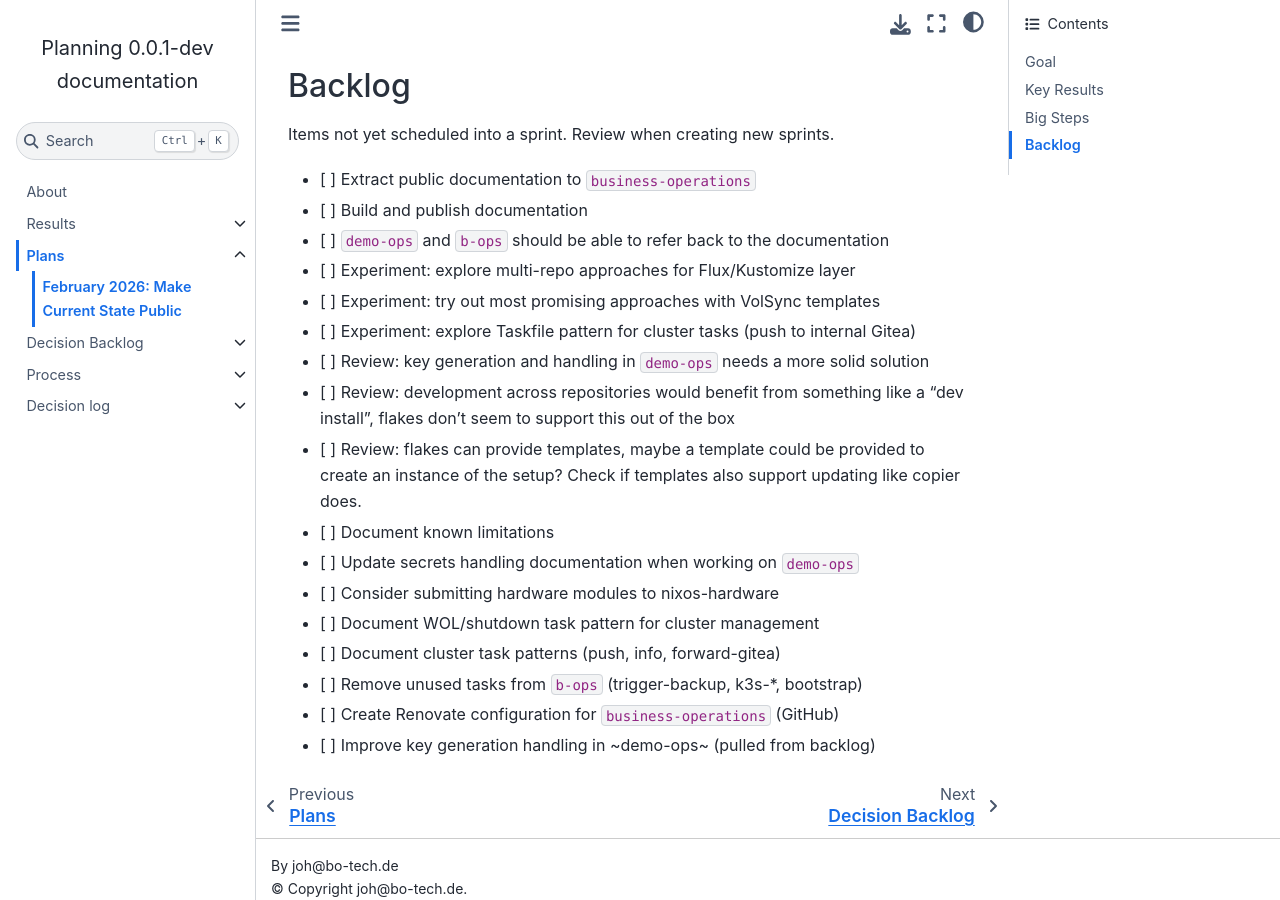
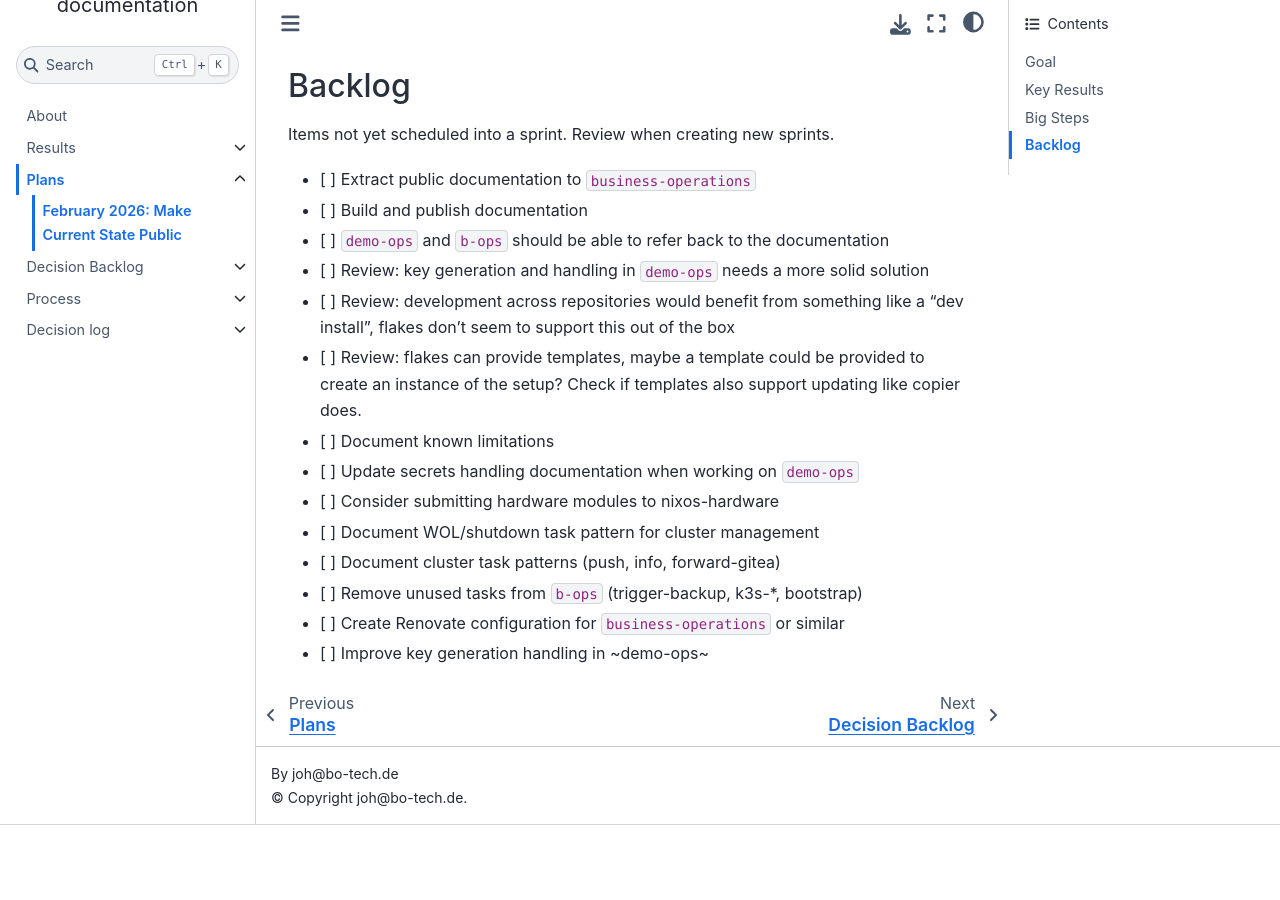
Before and after one commit to bo-tech/business-operations-planning, a Sphinx documentation site: the page built from docs/plans/2026-02-plan.md, in a window 1280 px wide and 900 px high, scrolled down 1092 px. Built offline with Sphinx 7.4.7 and the Sphinx Book theme 1.1.4, drawn with Linux system fonts in a browser that asks for light colours; after the commit the page ends 1917 px from its top, so only the background shows below that.

Commit message:
sprint: Prepare for Sprint 3

```diff
--- a/docs/plans/2026-02-plan.md
+++ b/docs/plans/2026-02-plan.md
@@ -42,11 +42,6 @@ Items not yet scheduled into a sprint. Review when creating new sprints.
 - [ ] Build and publish documentation
 - [ ] `demo-ops` and `b-ops` should be able to refer back to the
   documentation
-- [ ] Experiment: explore multi-repo approaches for Flux/Kustomize layer
-- [ ] Experiment: try out most promising approaches with VolSync
-  templates
-- [ ] Experiment: explore Taskfile pattern for cluster tasks (push to
-  internal Gitea)
 - [ ] Review: key generation and handling in `demo-ops` needs a more
   solid solution
 - [ ] Review: development across repositories would benefit from
@@ -62,5 +57,5 @@ Items not yet scheduled into a sprint. Review when creating new sprints.
 - [ ] Document cluster task patterns (push, info, forward-gitea)
 - [ ] Remove unused tasks from `b-ops` (trigger-backup, k3s-*,
   bootstrap)
-- [ ] Create Renovate configuration for `business-operations` (GitHub)
-- [ ] Improve key generation handling in ~demo-ops~ (pulled from backlog)
+- [ ] Create Renovate configuration for `business-operations` or similar
+- [ ] Improve key generation handling in ~demo-ops~
```
Also changed, not shown: 1 other file.
